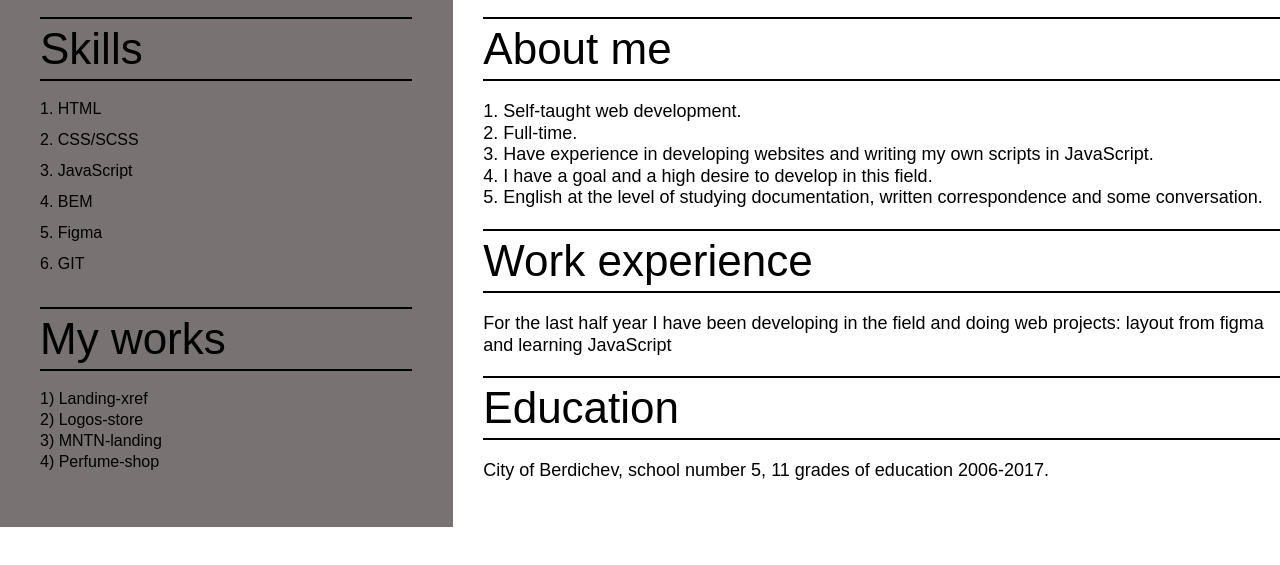
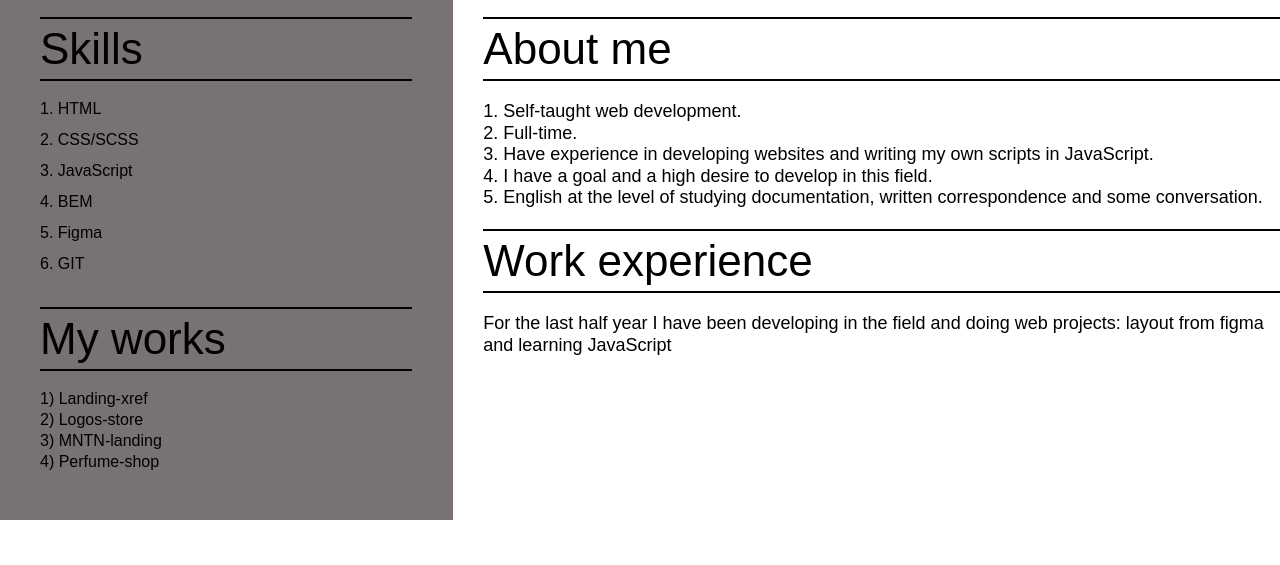
Before and after one commit to Skatb/summary, a plain HTML site: page index.html in a window 1280 px wide. Shown: the part 213-778 px from the top of the page. Drawn offline with Linux system fonts and the light colour scheme.

Commit message:
remove ed

```diff
--- a/index.html
+++ b/index.html
@@ -64,12 +64,6 @@
                             For the last half year I have been developing in the field and doing web projects: layout from figma and learning JavaScript
                         </div>
                     </div>
-                    <div class="menu__about">
-                        <div class="menu__title">Education</div>
-                        <div class="menu__description">
-                            City of Berdichev, school number 5, 11 grades of education 2006-2017.
-                        </div>
-                    </div>
                 </div>
             </div>
         </div>
```
